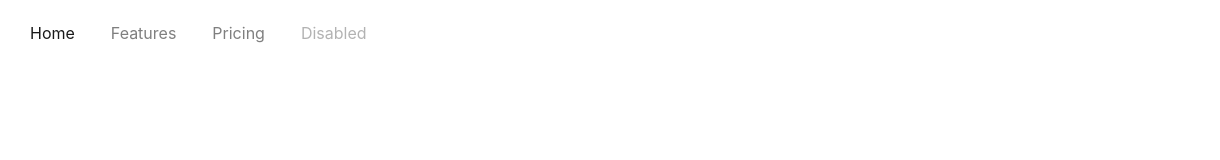
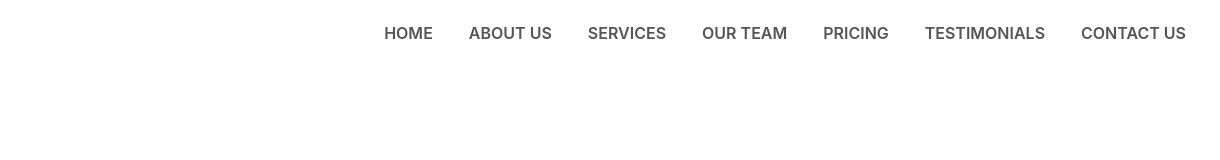
Before and after one commit to natyjor/MyProject, a plain HTML site: page Myproject/index.html in a window 1280 px wide. Shown: the full height of the page, 60-1280 px from the left. Drawn offline with nearby package versions, Linux system fonts and the light colour scheme.

Commit message:
navbar modified

```diff
--- a/Myproject/index.html
+++ b/Myproject/index.html
@@ -18,20 +18,28 @@
                   <span class="navbar-toggler-icon"></span>
                 </button>
                 <div class="collapse navbar-collapse" id="navbarNav">
-                  <ul class="navbar-nav">
-                    <li class="nav-item active">
-                      <a class="nav-link" href="#">Home <span class="sr-only">(current)</span></a>
+                  <ul class="navbar-nav ml-auto">
+                    <li class="nav-item">
+                      <a class="nav-link" href="#">HOME</a>
                     </li>
                     <li class="nav-item">
-                      <a class="nav-link" href="#">Features</a>
+                      <a class="nav-link" href="#">ABOUT US</a>
                     </li>
                     <li class="nav-item">
-                      <a class="nav-link" href="#">Pricing</a>
+                      <a class="nav-link" href="#">SERVICES</a>
                     </li>
                     <li class="nav-item">
-                      <a class="nav-link disabled" href="#" tabindex="-1" aria-disabled="true">Disabled</a>
+                      <a class="nav-link " href="#">OUR TEAM</a>
                     </li>
-                  </ul>
+                    <li class="nav-item">
+                        <a class="nav-link " href="#">PRICING</a>
+                      </li>
+                      <li class="nav-item">
+                        <a class="nav-link " href="#">TESTIMONIALS</a>
+                      </li>
+                      <li class="nav-item">
+                        <a class="nav-link " href="#">CONTACT US</a>
+                      </li>
                 </div>
               </nav>
         </section>
--- a/Myproject/style.css
+++ b/Myproject/style.css
@@ -27,3 +27,23 @@ padding: 0 10px;
     text-align: left;
 
 }
+#nav-bar ul li a:hover
+{
+color: #007bff!important;
+
+}
+.navbar
+{
+    background-color: #fff;
+}
+.navbar-toggler
+{
+    border: none!important;
+}
+.nav-link
+{
+    color:#555!important;
+    font-weight: 600;
+    font-size: 16px;
+
+}
```
